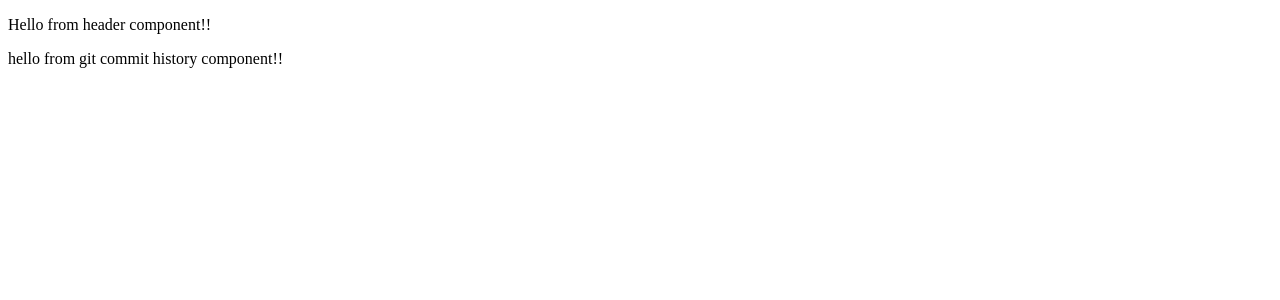
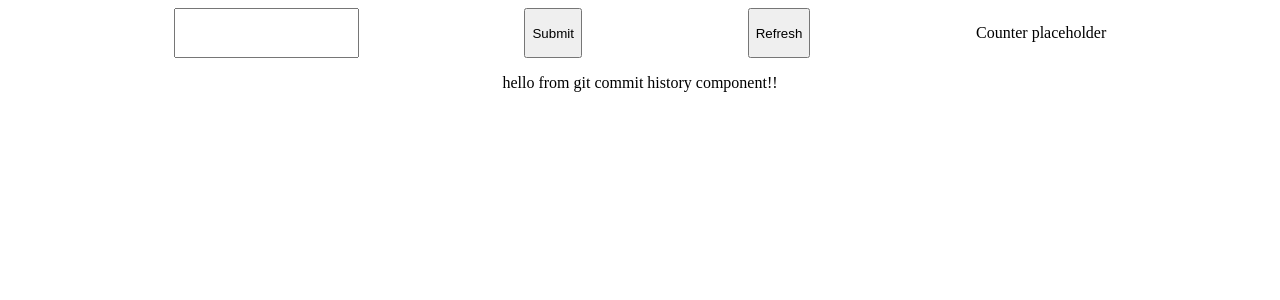
Before and after one commit to ankurchaudhary627/git-commit-history, a React (Create React App) app: page / in a window 1280 px wide. Shown: the top 300 px of the page. Built offline with nearby package versions, Linux system fonts and the light colour scheme.

Commit message:
Added input box, submit and refresh button in header component

```diff
--- a/src/App.js
+++ b/src/App.js
@@ -1,15 +1,15 @@
 import Header from './components/Header'
 import GitCommitHistory from './components/GitCommitHistory'
 
-import './App.css';
+import '../src/styles/App.css'
 
 const App = () => {
   return (
-    <div>
+    <div className='center-align'>
       <Header />
       <GitCommitHistory />
     </div>
   )
 }
 
-export default App;
+export default App
--- a/src/components/GitCommitHistory.js
+++ b/src/components/GitCommitHistory.js
@@ -1,9 +1,11 @@
+import '../styles/GitCommitHistory.css'
+
 const GitCommitHistory = () => {
   return (
-    <div>
+    <div className='git-commit-history'>
       <p>hello from git commit history component!!</p>
     </div>
   )
 }
 
-export default GitCommitHistory;
+export default GitCommitHistory
--- a/src/components/Header.js
+++ b/src/components/Header.js
@@ -1,9 +1,14 @@
+import '../styles/Header.css'
+
 const Header = () => {
   return (
-    <div>
-      <p>Hello from header component!!</p>
+    <div className='header'>
+      <input />
+      <button>Submit</button>
+      <button>Refresh</button>
+      <p>Counter placeholder</p>
     </div>
   )
 }
 
-export default Header;
+export default Header
--- /dev/null
+++ b/src/styles/App.css
@@ -0,0 +1,6 @@
+.center-align {
+  text-align: center;
+  /* margin: auto;
+  width: 50%;
+  padding: 10px; */
+}
--- /dev/null
+++ b/src/styles/GitCommitHistory.css
@@ -0,0 +1,3 @@
+.git-commit-history {
+  margin: auto;
+}
--- /dev/null
+++ b/src/styles/Header.css
@@ -0,0 +1,5 @@
+.header {
+  margin: auto;
+  display: flex;
+  justify-content: space-evenly;
+}
```
Also changed, not shown: src/index.js (+5 -6 lines), src/App.css (deleted), src/styles/index.css (renamed from src/index.css).
